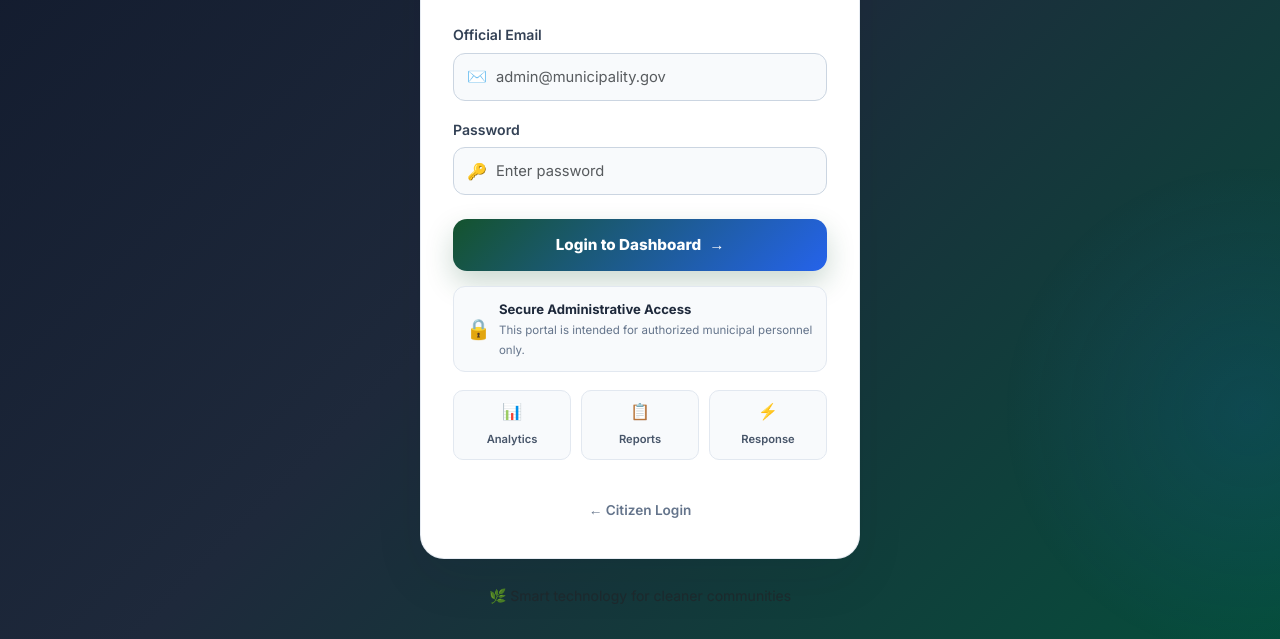
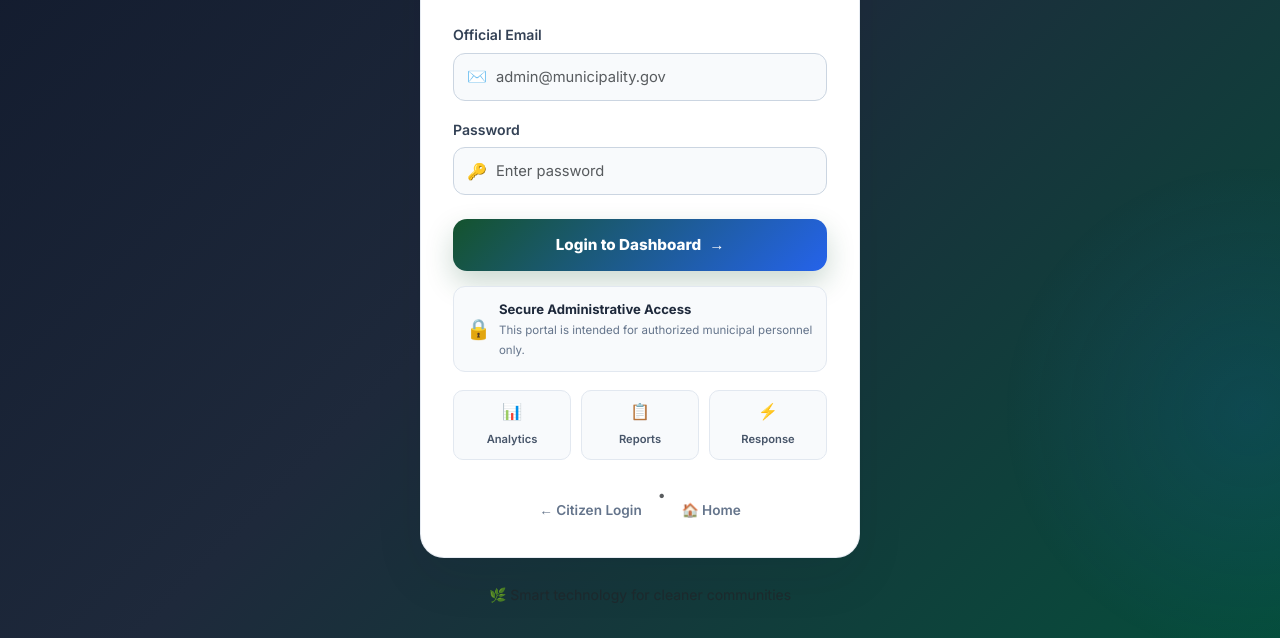
Before and after one commit to ankitdasmohapatra333-lang/SmartClean, a website: page frontend/admin-login.html in a window 1280 px wide. Shown: the part 358-997 px from the top of the page. Drawn offline with nearby package versions, Linux system fonts and the light colour scheme.

Commit message:
feat: add Home button to navigation bar on admin page

```diff
--- a/frontend/admin-login.html
+++ b/frontend/admin-login.html
@@ -69,8 +69,10 @@
 </div>
 </div>
 
-<div class="text-center mt-4">
+<div class="text-center mt-4 d-flex justify-content-center gap-3">
 <a href="login.html" class="back-link">← Citizen Login</a>
+<span class="text-muted">•</span>
+<a href="index.html" class="back-link">🏠 Home</a>
 </div>
 </div>
 
```
Also changed, not shown: frontend/admin-dashboard.html (+3 -0 lines).
